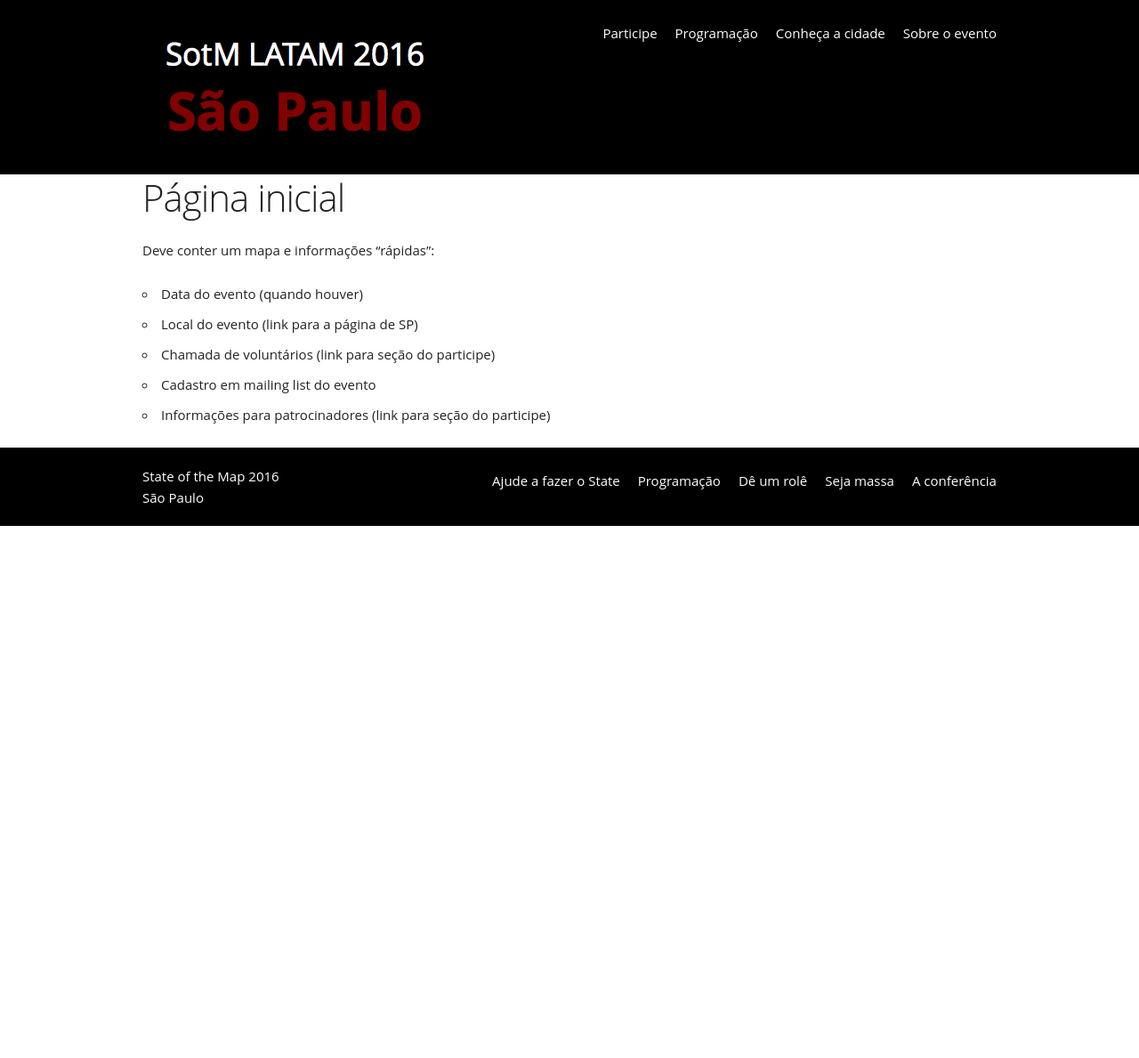
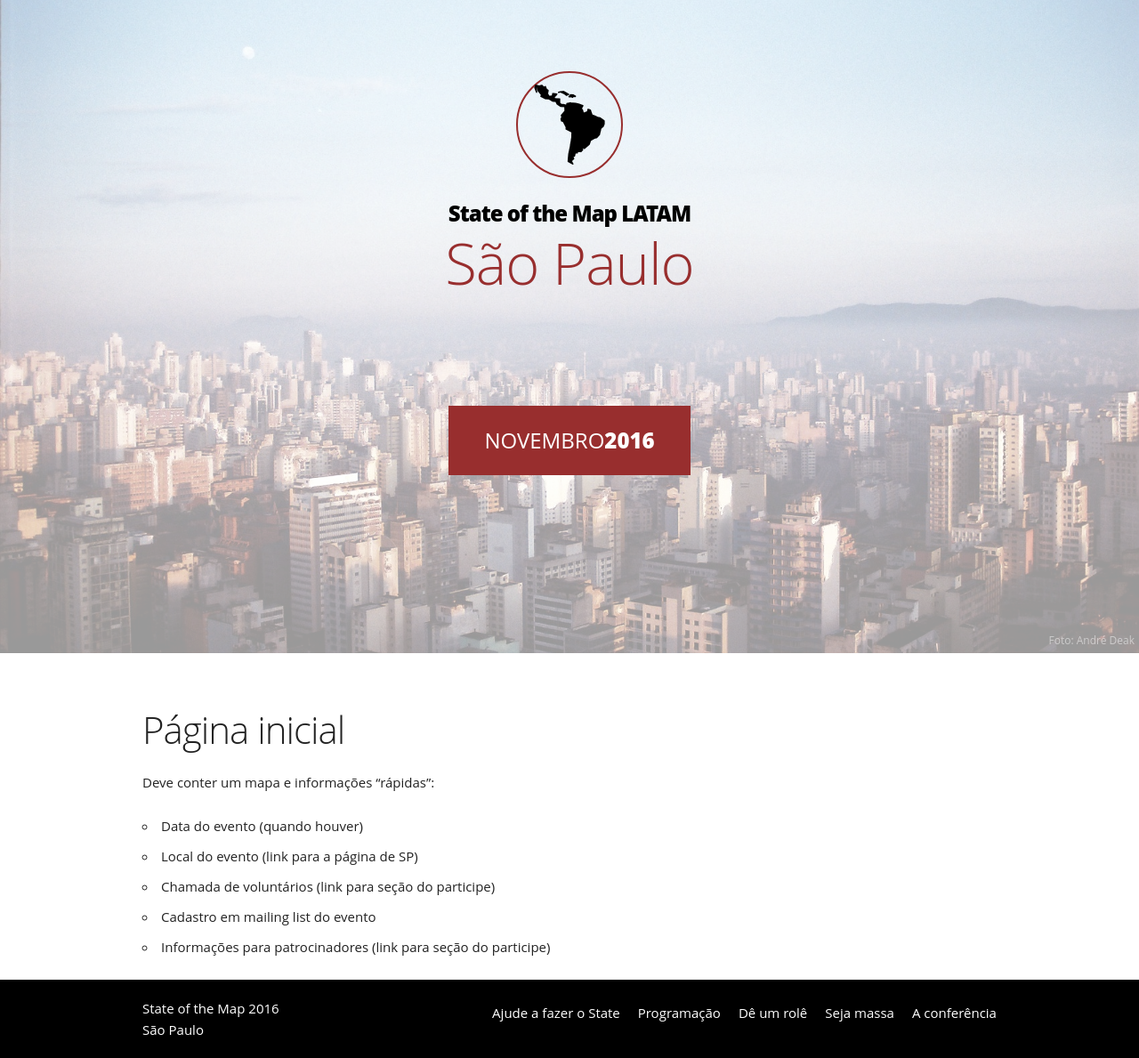
Before and after one commit to OSMLatam/sotm-2016, a Jekyll site: the page built from index.md, in a window 1280 px wide. Shown: the whole page at 89% size. Built offline with Jekyll 4.4.1, drawn with Linux system fonts in a browser that asks for light colours; before the commit the page ends 900 px from its top, so only the background shows below that.

Commit message:
header design

```diff
--- a/_includes/header.html
+++ b/_includes/header.html
@@ -1,11 +1,18 @@
 <div id="masthead">
-  <div class="container">
   <div class="row">
-      <div class="four columns">
+    <div class="latam-logo">
+      <img src="{{ "/img/latam.png" | prepend: site.baseurl }}" />
+    </div>
+    <h1>
       <a href="{{ "/" | prepend: site.baseurl }}">
-          <img src="{{ "/img/main-logo.png" | prepend: site.baseurl }}">
+        State of the Map LATAM
       </a>
+    </h1>
+    <h2>São Paulo</h2>
+    <div id="maininfo">
+      <p class="date">Novembro<span>2016</span></p>
     </div>
+    <!--
     <div class="eight columns">
       <nav id="mastnav">
         <ul>
@@ -24,6 +31,7 @@
         </ul>
       </nav>
     </div>
+    -->
   </div>
+  <p class="photo-credit">Foto: André Deak</p>
 </div>
-</div>
--- a/css/main.scss
+++ b/css/main.scss
@@ -25,24 +25,81 @@
 }
 
 #masthead {
-  background: $dark-bg;
-  padding: 20px 0;
+  background: url(../img/sp.jpg) center no-repeat;
+	background-size: cover;
+  padding: 80px 0 200px;
+	margin: 0 0 60px;
+	position: relative;
+	text-align: center;
+	&:before {
+		content: '';
+		position: absolute;
+		left: 0;
+		top: 0;
+		bottom: 0;
+		right: 0;
+		background: rgba(255,255,255,0.6);
+	}
+	.row {
+		position: relative;
+		z-index: 2;
+	}
+	.photo-credit {
+		font-size: 12px;
+		position: absolute;
+		bottom: 5px;
+		right: 5px;
+		color: rgba(255,255,255,0.5);
+		margin: 0;
+	}
+	.latam-logo {
+		width: 100px;
+		padding: 8px;
+		border: 2px solid #982e2e;
+		display: inline-block;
+		border-radius: 100%;
+		margin: 0 0 20px;
+		img {
+			width: 100%;
+			height: auto;
+			display: block;
+		}
+	}
+	h1,
+	h2 {
+		text-align: center;
+		color: #000;
+		margin: 0;
+		a {
+			color: inherit;
+		}
+	}
+	h1 {
+		font-size: 24px;
+		font-weight: 800;
+	}
+	h2 {
+		font-size: 65px;
+		font-weight: 100;
+		color: #982e2e;
+		margin: 0 0 120px;
+	}
 
-  .site-title {
-    // font-size: 22px;
-		.title-sotm {
-			font-size: 30px;
-			// float: left;
-			// position: relative;
-			// bottom: 0;
-			// text-decoration: underline;
-			@extend .color-red;
+	#maininfo {
+		background: #982e2e;
+		display: inline-block;
+		padding: 20px 40px;
+		color: #fff;
+		font-size: 24px;
+		p.date {
+			display: inline-block;
+			margin: 0;
+			text-transform: uppercase;
+			span {
+				font-weight: 800;
+			}
 		}
-		.title-sp {
-			font-size: 40px;
-			// float: left;
-		}
-  }
+	}
 
   #mastnav {
     ul {
```
Also changed, not shown: img/latam.png (added), img/sp.jpg (added). Lines whose indentation alone changed are shown as unchanged.
